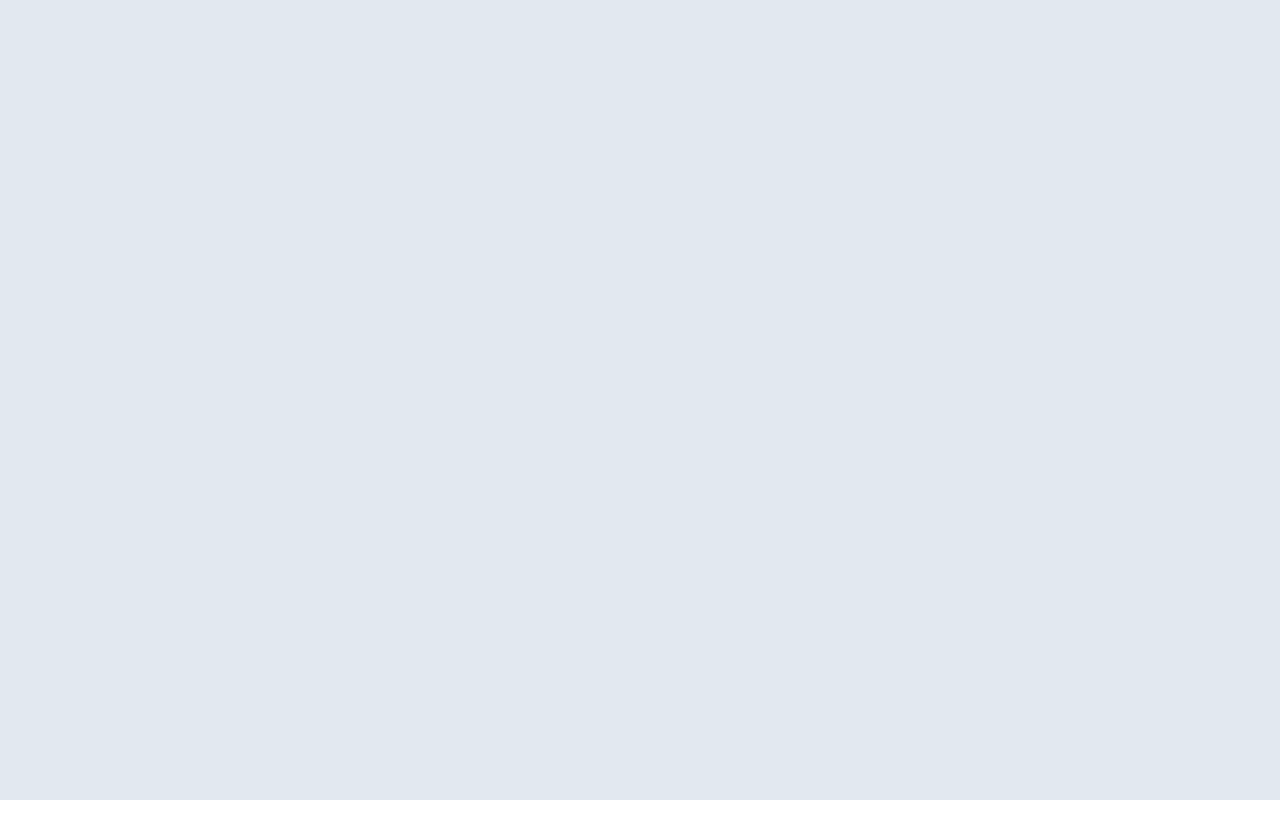
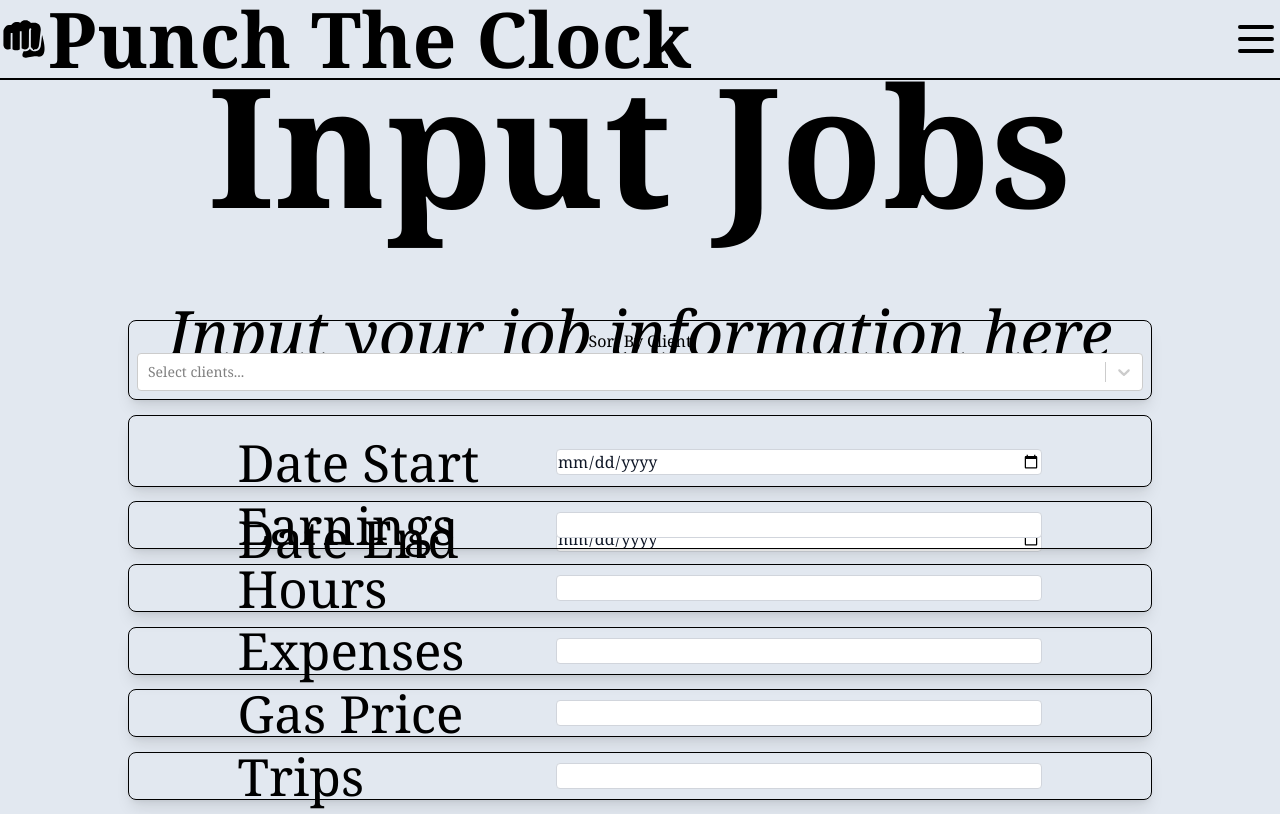
Before and after one commit to orionsView/Self_Employment_Tracker, a React (Vite) app in the folder self-employment-tracker-frontend/: page /log in a window 1280 px wide. Before the commit this address had no page. Built offline with nearby package versions, Linux system fonts and the light colour scheme.

Commit message:
made data input shell page

```diff
--- a/self-employment-tracker-frontend/src/App.tsx
+++ b/self-employment-tracker-frontend/src/App.tsx
@@ -6,6 +6,7 @@ import SettingsPage from './pages/SettingsPage';
 import Menu from './pages/MenuPage';
 import SearchLoggedJobsPage from './pages/SearchLoggedJobsPage';
 import ViewLoggedJobsPage from './pages/ViewLoggedJobsPage';
+import InputJobsPage from './pages/InputJobsPage';
 function App() {
 
 
@@ -19,7 +20,7 @@ function App() {
           <Route path="/menu" element={<Menu />} />
           <Route path="/logged/search" element={<SearchLoggedJobsPage />} />
           <Route path="/logged/view" element={<ViewLoggedJobsPage />} />
-
+          <Route path="/log" element={<InputJobsPage />} />
         </Routes>
       </BrowserRouter>
     </>
--- a/self-employment-tracker-frontend/src/components/ClientSelector.tsx
+++ b/self-employment-tracker-frontend/src/components/ClientSelector.tsx
@@ -4,11 +4,11 @@ import Select from 'react-select';
 
 
 type Props = {
-    selectedOptions: any,
     setSelectedOptions: (selectedOptions: any) => void,
+    selectMultiple: boolean
 }
 
-function ClientSelector({ selectedOptions, setSelectedOptions }: Props) {
+function ClientSelector({ setSelectedOptions, selectMultiple }: Props) {
     const clients: string[] = [
         "Client 1", "Client 2", "Client 3", "Client 4", "Client 5",
         "Client 6", "Client 7", "Client 8", "Client 9", "Client 10"
@@ -21,9 +21,9 @@ function ClientSelector({ selectedOptions, setSelectedOptions }: Props) {
         <div className="w-full">
             <Select
                 options={clients.map(client => ({ value: client, label: client }))}
-                value={selectedOptions}
+                // value={selectedOptions}
                 onChange={setSelectedOptions}
-                isMulti
+                isMulti={selectMultiple}
                 placeholder="Select clients..."
                 className="text-sm"
             />
--- a/self-employment-tracker-frontend/src/index.css
+++ b/self-employment-tracker-frontend/src/index.css
@@ -5,7 +5,11 @@
 }
 
 #root {
-    @apply bg-slate-200;
+
     @apply h-screen;
     @apply w-screen;
 }
+
+html{
+    @apply bg-slate-200;
+}
--- /dev/null
+++ b/self-employment-tracker-frontend/src/pages/InputJobsPage.tsx
@@ -0,0 +1,154 @@
+import Header from "../components/Header"
+import NavBar from "../components/NavBar"
+import ClientSelector from "../components/ClientSelector"
+import { useState } from "react"
+
+type input = {
+    clients: string,
+    startDate: string,
+    endDate: string,
+    job: string,
+    hours: number,
+    earnings: number
+    expenses: number
+    gasPrice: number
+    trips: trip[]
+}
+
+type trip = {
+    start: string,
+    end: string,
+    distance: number
+    carId: string
+}
+function InputJobsPage() {
+    const [inputData, setInputData]: any = useState({} as input);
+    const [numberOfTrips, setNumberOfTrips]: any = useState(0);
+    const borderStyle: string = "border-1 p-[1vh] rounded-lg shadow-lg";
+
+
+    function setStartDate(value: string): void {
+        throw new Error("Function not implemented.")
+    }
+
+    function setEndDate(value: string): void {
+        throw new Error("Function not implemented.")
+    }
+
+    return (
+        <>
+            <NavBar />
+            <Header mainTitle="Input Jobs" subTitle="Input your job information here" />
+            <div className="h-[60%] w-[100vw] flex flex-col justify-between items-center">
+                {/*Client Filter*/}
+                <div className={`flex flex-col justify-between items-center w-[80%] ${borderStyle}`}>
+                    <p>Sort By Client</p>
+                    <ClientSelector setSelectedOptions={(event) => { setInputData({ ...inputData, clients: event }) }} selectMultiple={false} />
+                </div>
+                {/* DATE FILTER */}
+                <div className={`flex justify-between flex-col items-center w-[80%] h-[15%] ${borderStyle}`}>
+                    <div className="flex flex-row justify-between items-center w-[80%] ">
+                        <p className="text-[4vw] text-nowrap">Date Start</p>
+                        <input type="date" id="dateStart" onChange={(event) => { setInputData({ ...inputData, startDate: event.target.value }) }} className="w-[38vw] ml-4 border bg-white border-gray-300 text-gray-900 rounded-sm " />
+                    </div>
+                    <div className="flex flex-row justify-between items-center w-[80%] ">
+                        <p className="text-[4vw] text-nowrap">Date End</p>
+                        <input type="date" id="dateEnd" onChange={(event) => { setInputData({ ...inputData, endDate: event.target.value }) }} className="w-[38vw] ml-4 border bg-white border-gray-300 text-gray-900 rounded-sm " />
+                    </div>
+
+                </div>
+                {/* Earnings */}
+                <div className={`flex justify-center flex-col items-center w-[80%] h-[10%] ${borderStyle}`}>
+                    <div className="flex flex-row justify-between items-center w-[80%] ">
+                        <p className="text-[4vw] text-nowrap">Earnings</p>
+                        <input type="text" id="hoursWorked" onChange={(event) => { setInputData({ ...inputData, earnings: event.target.value }) }} className="w-[38vw] ml-4 border bg-white border-gray-300 text-gray-900 rounded-sm " />
+                    </div>
+                </div>
+                {/* Hrs Worked */}
+                <div className={`flex justify-center flex-col items-center w-[80%] h-[10%] ${borderStyle}`}>
+                    <div className="flex flex-row justify-between items-center w-[80%] ">
+                        <p className="text-[4vw] text-nowrap">Hours</p>
+                        <input type="text" id="hoursWorked" onChange={(event) => { setInputData({ ...inputData, hours: event.target.value }) }} className="w-[38vw] ml-4 border bg-white border-gray-300 text-gray-900 rounded-sm " />
+                    </div>
+
+                </div>
+                {/* Expenses */}
+                <div className={`flex justify-center flex-col items-center w-[80%] h-[10%] ${borderStyle}`}>
+                    <div className="flex flex-row justify-between items-center w-[80%] ">
+                        <p className="text-[4vw] text-nowrap">Expenses</p>
+                        <input type="text" id="expenses" onChange={(event) => { setInputData({ ...inputData, expenses: event.target.value }) }} className="w-[38vw] ml-4 border bg-white border-gray-300 text-gray-900 rounded-sm " />
+                    </div>
+                </div>
+                {/* Gas Price */}
+                <div className={`flex justify-center flex-col items-center w-[80%] h-[10%] ${borderStyle}`}>
+                    <div className="flex flex-row justify-between items-center w-[80%] ">
+                        <p className="text-[4vw] text-nowrap">Gas Price</p>
+                        <input type="text" id="gasPrice" onChange={(event) => { setInputData({ ...inputData, gasPrice: event.target.value }) }} className="w-[38vw] ml-4 border bg-white border-gray-300 text-gray-900 rounded-sm " />
+                    </div>
+                </div>
+
+                {/* Trips */}
+                <div className={`flex justify-center flex-col items-center w-[80%] h-[10%] ${borderStyle}`}>
+                    <div className="flex flex-row justify-between items-center w-[80%] ">
+                        <p className="text-[4vw] text-nowrap">Trips</p>
+                        <input type="number" id="hoursWorked" onChange={(event) => { setNumberOfTrips(event.target.value); console.log(event.target.value) }} className="w-[38vw] ml-4 border bg-white border-gray-300 text-gray-900 rounded-sm " />
+                    </div>
+                </div>
+            </div>
+
+
+            {/* Dynamic Trip Inputs */}
+            <div className=" w-[100vw] flex flex-col justify-between items-center flex-grow">
+                {Array.from({ length: numberOfTrips }, (_, i) => (
+                    <div key={i} className={`mt-4 flex justify-center flex-col items-center w-[80%] h-[40%] ${borderStyle}`}>
+                        <p className="text-[4vw] text-nowrap">Trip {i + 1}</p>
+                        {/* Start */}
+                        <div className="flex flex-row justify-between items-center w-[80%] ">
+                            <p className="text-[4vw] text-nowrap">Start
+
+                            </p>
+                            <input type="text" id={`trip${i}`} onChange={(event) => {
+                                const updatedTrips = [...inputData.trips]; // copy array
+                                updatedTrips[i] = {
+                                    ...updatedTrips[i],         // copy existing trip
+                                    start: event.target.value // or whichever field you're updating
+                                };
+                                setInputData({ ...inputData, trips: updatedTrips });
+                            }} className="w-[38vw] ml-4 border bg-white border-gray-300 text-gray-900 rounded-sm " />
+                        </div>
+                        {/* End */}
+                        <div className="flex flex-row justify-between items-center w-[80%] ">
+                            <p className="text-[4vw] text-nowrap">End</p>
+                            <input type="text" id={`trip${i}`} onChange={(event) => {
+                                const updatedTrips = [...inputData.trips]; // copy array
+                                updatedTrips[i] = {
+                                    ...updatedTrips[i],         // copy existing trip
+                                    end: event.target.value // or whichever field you're updating
+                                };
+                                setInputData({ ...inputData, trips: updatedTrips });
+                            }} className="w-[38vw] ml-4 border bg-white border-gray-300 text-gray-900 rounded-sm " />
+                        </div>
+
+                        <p className="font-bold">OR</p>
+
+
+                        {/* Distance */}
+                        <div className="flex flex-row justify-between items-center w-[80%] ">
+                            <p className="text-[4vw] text-nowrap">Distance</p>
+                            <input type="text" id={`trip${i}`} onChange={(event) => {
+                                const updatedTrips = [...inputData.trips]; // copy array
+                                updatedTrips[i] = {
+                                    ...updatedTrips[i],         // copy existing trip
+                                    distance: event.target.value // or whichever field you're updating
+                                };
+                                setInputData({ ...inputData, trips: updatedTrips });
+                            }} className="w-[38vw] ml-4 border bg-white border-gray-300 text-gray-900 rounded-sm " />
+                        </div>
+                    </div>
+                ))}
+            </div>
+        </>
+    )
+}
+
+export default InputJobsPage
--- a/self-employment-tracker-frontend/src/pages/SearchLoggedJobsPage.tsx
+++ b/self-employment-tracker-frontend/src/pages/SearchLoggedJobsPage.tsx
@@ -29,7 +29,7 @@ function SearchLoggedJobsPage() {
             {/*Client Filter*/}
             <div className={`flex flex-col justify-between items-center w-[80%] ${borderStyle}`}>
                 <p>Sort By Client</p>
-                <ClientSelector selectedOptions={selectedOptions} setSelectedOptions={setSelectedOptions} />
+                <ClientSelector setSelectedOptions={setSelectedOptions} selectMultiple={true} />
             </div>
             {/* DATE FILTER */}
             <div className={`flex justify-between flex-col items-center w-[80%] h-[40%] ${borderStyle}`}>
```
Also changed, not shown: 1 other file (tests, documents, lock files or other folders).
